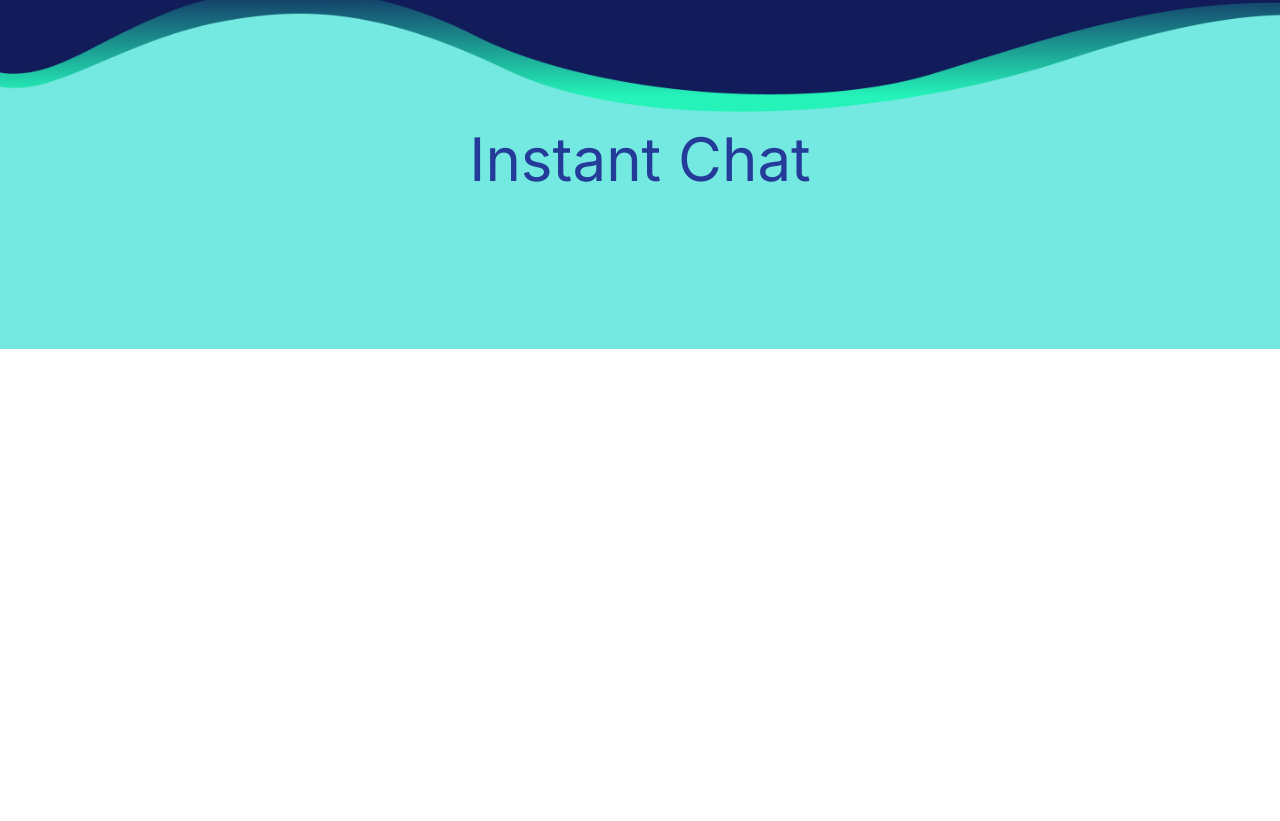
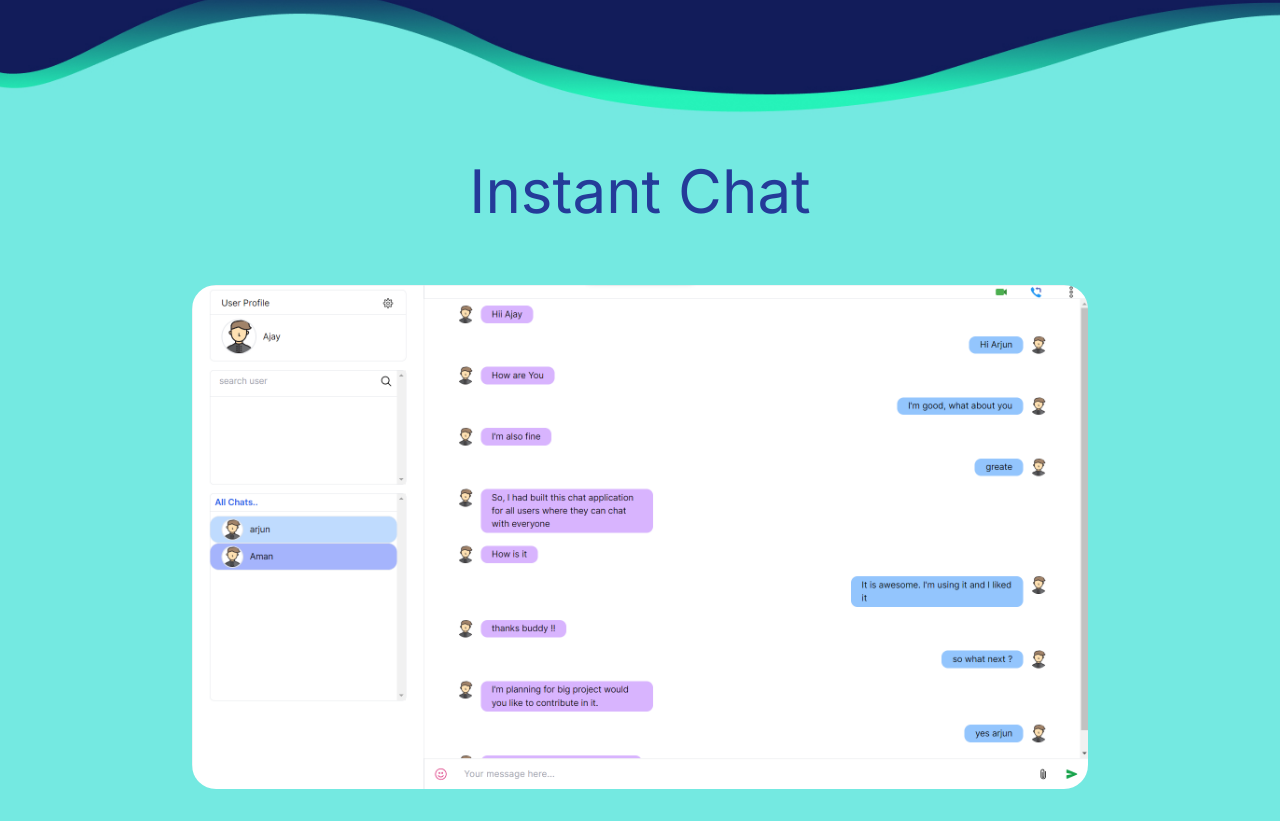
Before and after one commit to arjundangi01/chat-app-frontend, a Next.js app: page / in a window 1280 px wide. Shown: the part 493-1314 px from the top of the page. Before the commit the page ends 842 px from the top, so only its background shows below. Built offline with nearby package versions, Linux system fonts and the light colour scheme.

Commit message:
completed

```diff
--- a/src/app/page.tsx
+++ b/src/app/page.tsx
@@ -7,6 +7,7 @@ import Link from "next/link";
 import { useDispatch, useSelector } from "react-redux";
 import { onLoginAction, onSignupAction } from "@/redux/user/user.action";
 import { State } from "@/redux/store";
+import chatImg from './Images/chatapp.png'
 interface UserObj {
   userName: any;
   password: any;
@@ -31,6 +32,7 @@ const Home: React.FC = () => {
 
   const onLogin = async() => {
     if (userRef.current?.value == '' || passwordRef.current?.value == '') {
+      // console.log('first')
       return
     }
     let userObj:UserObj = {
@@ -109,12 +111,14 @@ const Home: React.FC = () => {
             {error && <p className="text-red-400">! {error}</p>}
           </div>
           <div>
-            <img src="" alt="" />
+            {/* <img src="https://i.ibb.co/WVSdMkt/chatapp.png" alt="" /> */}
           </div>
         </div>
         <Image className="w-[100%]" src={wave} alt="" />
-        <div className="bg-[#74e9e1] text-center text-[#243b99] pb-[10rem] ">
-          <h1 className="text-6xl">Instant Chat</h1>
+        <div className="bg-[#74e9e1] text-center flex flex-col gap-y-[2rem] items-center text-[#243b99] pb-[2rem] ">
+          <h1 className="text-6xl my-[2rem]">Instant Chat</h1>
+
+          <Image className="w-[70%] rounded-3xl " src={chatImg} alt="" />
         </div>
       </main>
     </>
```
Also changed, not shown: src/app/Images/chatapp.png (added).
